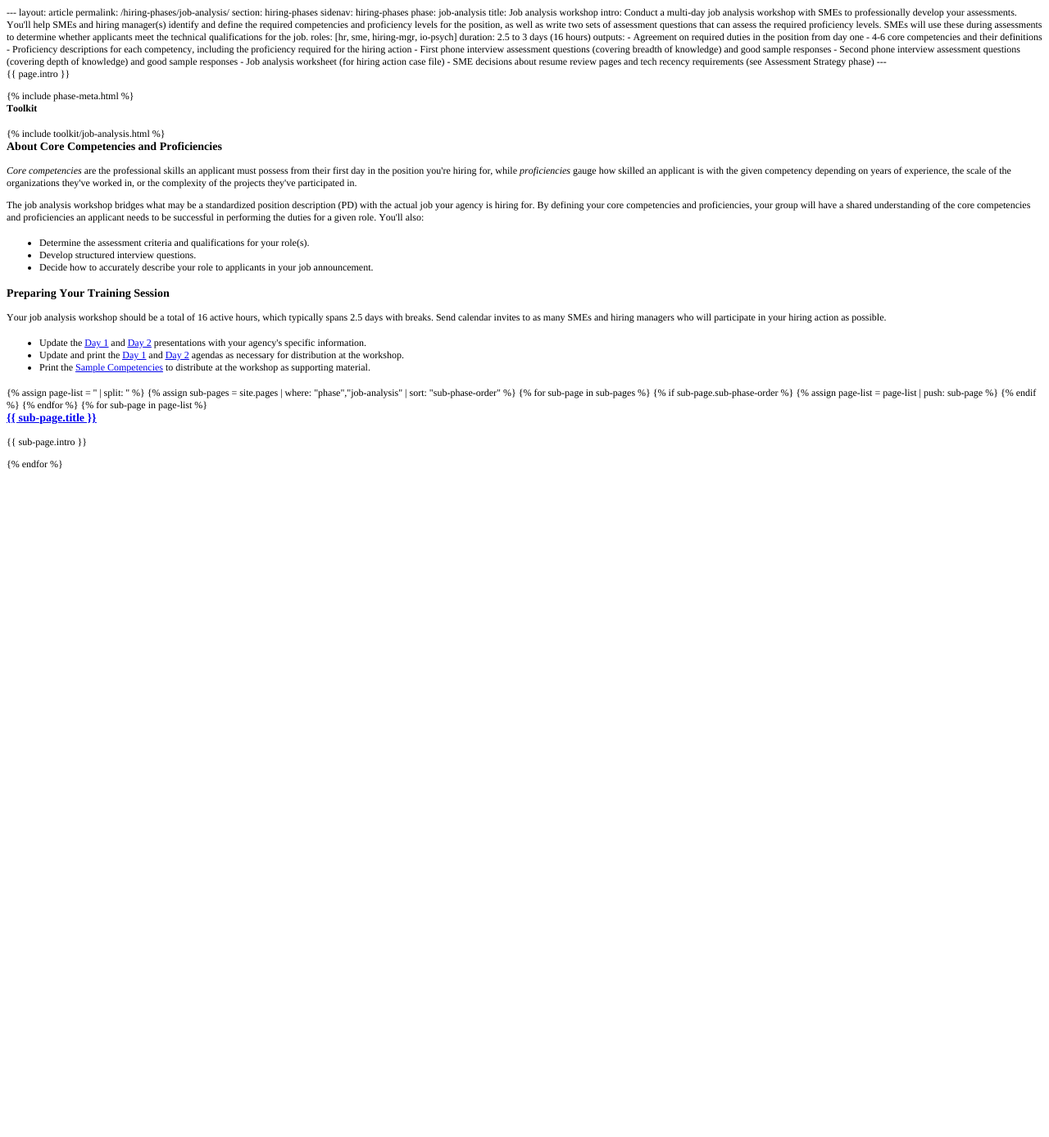
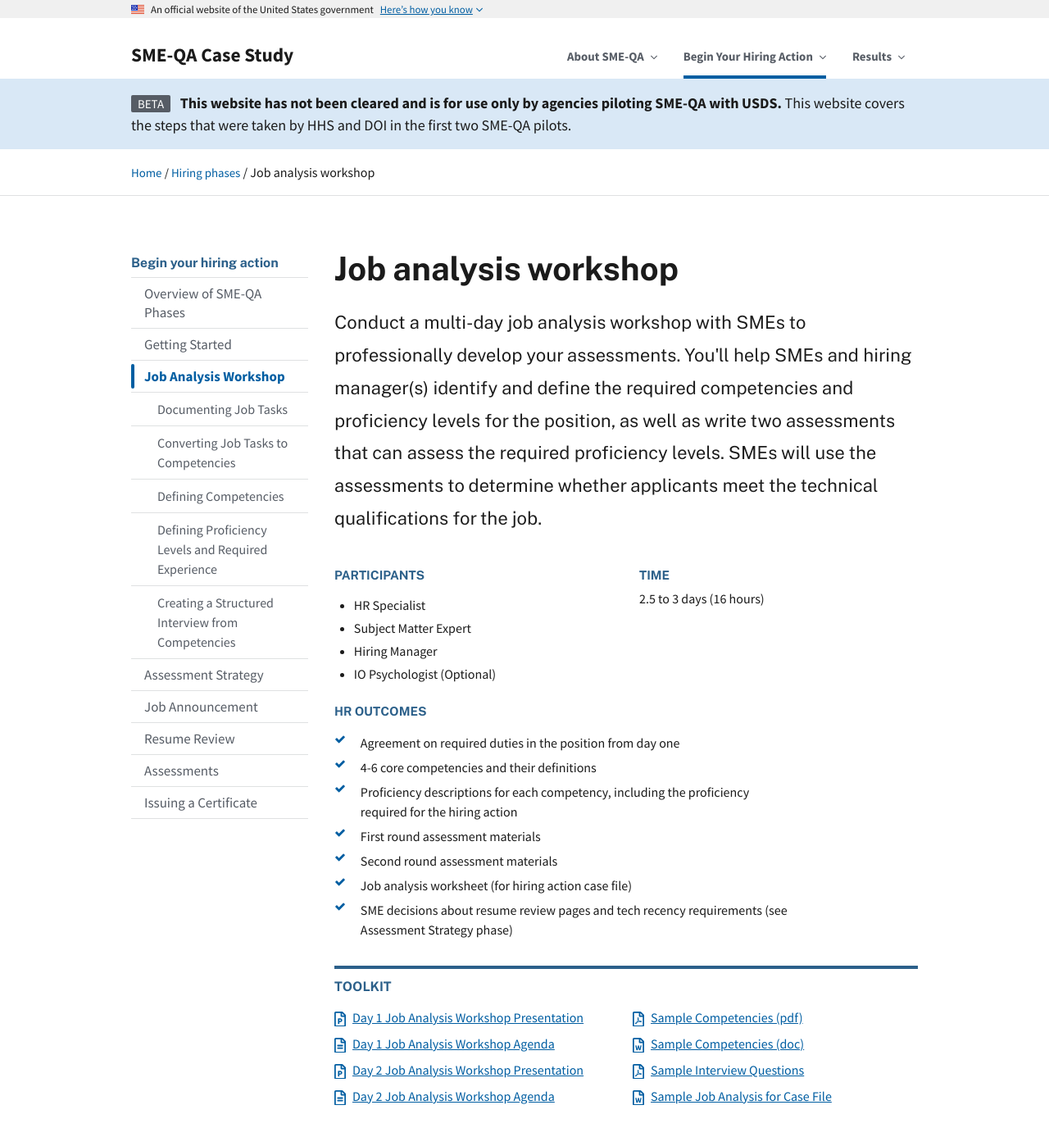
Before and after one commit to usds/SME-QA-Website, a Jekyll site: the page built from pages/phases/job-analysis/index.html, in a window 1280 px wide and 1400 px high. Shown: the top 1387 px of the window at 82% size. Built offline with Jekyll 4.4.1, drawn with Linux system fonts in a browser that asks for light colours; some of the changed text lies outside the part shown.

Commit message:
update job analysis page and undo the damage from text edit

```diff
--- a/pages/phases/job-analysis/index.html
+++ b/pages/phases/job-analysis/index.html
@@ -1,47 +1,69 @@
-<!DOCTYPE html PUBLIC "-//W3C//DTD HTML 4.01//EN" "http://www.w3.org/TR/html4/strict.dtd">
-<html>
-<head>
-  <meta http-equiv="Content-Type" content="text/html; charset=utf-8">
-  <meta http-equiv="Content-Style-Type" content="text/css">
-  <title></title>
-  <meta name="Generator" content="Cocoa HTML Writer">
-  <meta name="CocoaVersion" content="1671.6">
-  <style type="text/css">
-    p.p1 {margin: 0.0px 0.0px 0.0px 0.0px; line-height: 14.0px; font: 12.0px Times; color: #000000; -webkit-text-stroke: #000000}
-    p.p2 {margin: 0.0px 0.0px 12.0px 0.0px; line-height: 14.0px; font: 12.0px Times; color: #000000; -webkit-text-stroke: #000000}
-    li.li1 {margin: 0.0px 0.0px 0.0px 0.0px; line-height: 14.0px; font: 12.0px Times; color: #000000; -webkit-text-stroke: #000000}
-    span.s1 {font-kerning: none}
-    span.s2 {-webkit-text-stroke: 0px #000000}
-    span.s3 {text-decoration: underline ; font-kerning: none; color: #0000e9; -webkit-text-stroke: 0px #0000e9}
-    span.s4 {text-decoration: underline ; font-kerning: none}
-    span.s5 {font-kerning: none; color: #000000; -webkit-text-stroke: 0px #000000}
-    ul.ul1 {list-style-type: disc}
-  </style>
-</head>
-<body>
-<p class="p1"><span class="s1">--- layout: article permalink: /hiring-phases/job-analysis/ section: hiring-phases sidenav: hiring-phases phase: job-analysis title: Job analysis workshop intro: Conduct a multi-day job analysis workshop with SMEs to professionally develop your assessments. You'll help SMEs and hiring manager(s) identify and define the required competencies and proficiency levels for the position, as well as write two sets of assessment questions that can assess the required proficiency levels. SMEs will use these during assessments to determine whether applicants meet the technical qualifications for the job. roles: [hr, sme, hiring-mgr, io-psych] duration: 2.5 to 3 days (16 hours) outputs: - Agreement on required duties in the position from day one - 4-6 core competencies and their definitions - Proficiency descriptions for each competency, including the proficiency required for the hiring action - First phone interview assessment questions (covering breadth of knowledge) and good sample responses - Second phone interview assessment questions (covering depth of knowledge) and good sample responses - Job analysis worksheet (for hiring action case file) - SME decisions about resume review pages and tech recency requirements (see Assessment Strategy phase) ---</span></p>
-<p class="p2"><span class="s1">{{ page.intro }}<span class="Apple-converted-space"> </span></span></p>
-<p class="p1"><span class="s1">{% include phase-meta.html %}</span></p>
-<h4 style="margin: 0.0px 0.0px 16.0px 0.0px; line-height: 14.0px; font: 12.0px Times; color: #000000; -webkit-text-stroke: #000000"><span class="s1"><b>Toolkit</b></span></h4>
-<p class="p1"><span class="s1">{% include toolkit/job-analysis.html %}<span class="Apple-converted-space"> </span></span></p>
-<h3 style="margin: 0.0px 0.0px 14.0px 0.0px; line-height: 17.0px; font: 14.0px Times; color: #000000; -webkit-text-stroke: #000000"><span class="s1"><b>About Core Competencies and Proficiencies</b></span></h3>
-<p class="p2"><span class="s1"><i>Core competencies</i> are the professional skills an applicant must possess from their first day in the position you're hiring for, while <i>proficiencies</i> gauge how skilled an applicant is with the given competency depending on years of experience, the scale of the organizations they've worked in, or the complexity of the projects they've participated in.<span class="Apple-converted-space"> </span></span></p>
-<p class="p2"><span class="s1">The job analysis workshop bridges what may be a standardized position description (PD) with the actual job your agency is hiring for. By defining your core competencies and proficiencies, your group will have a shared understanding of the core competencies and proficiencies an applicant needs to be successful in performing the duties for a given role. You'll also:<span class="Apple-converted-space"> </span></span></p>
-<ul class="ul1">
-  <li class="li1"><span class="s2"></span><span class="s1">Determine the assessment criteria and qualifications for your role(s).</span></li>
-  <li class="li1"><span class="s2"></span><span class="s1">Develop structured interview questions.</span></li>
-  <li class="li1"><span class="s2"></span><span class="s1">Decide how to accurately describe your role to applicants in your job announcement.</span></li>
+---
+layout: article
+permalink: /hiring-phases/job-analysis/
+section: hiring-phases
+sidenav: hiring-phases
+phase: job-analysis
+title: Job analysis workshop
+intro: Conduct a multi-day job analysis workshop with SMEs to professionally develop your assessments. You'll help SMEs and hiring manager(s) identify and define the required competencies and proficiency levels for the position, as well as write two assessments that can assess the required proficiency levels. SMEs will use the assessments to determine whether applicants meet the technical qualifications for the job.
+roles: [hr, sme, hiring-mgr, io-psych]
+duration: 2.5 to 3 days (16 hours)
+outputs:
+  - Agreement on required duties in the position from day one
+  - 4-6 core competencies and their definitions
+  - Proficiency descriptions for each competency, including the proficiency required for the hiring action
+  - First round assessment materials
+  - Second round assessment materials
+  - Job analysis worksheet (for hiring action case file)
+  - SME decisions about resume review pages and tech recency requirements (see Assessment Strategy phase)
+---
+
+<p class="usa-intro">
+  {{ page.intro }}
+</p>
+
+{% include phase-meta.html %}
+
+<div class="chp-toolkit">
+  <h4 class="chp-toolkit__title">Toolkit</h4>
+  {% include toolkit/job-analysis.html %}
+</div>
+
+<h3>About Core Competencies and Proficiencies</h3>
+<p>
+  <em>Core competencies</em> are the professional skills an applicant must possess from their first day in the position you're hiring for, while <em>proficiencies</em> gauge how skilled an applicant is with the given competency depending on years of experience, the scale of the organizations they've worked in, or the complexity of the projects they've participated in.
+</p>
+<p>
+  The job analysis workshop bridges what may be a standardized position description (PD) with the actual job your agency is hiring for. By defining your core competencies and proficiencies, your group will have a shared understanding of the core competencies and proficiencies an applicant needs to be successful in performing the duties for a given role. You'll also:
+</p>
+<ul class="usa-list">
+  <li>Determine the assessment criteria and qualifications for your role(s).</li>
+  <li>Develop structured interview questions.</li>
+  <li>Decide how to accurately describe your role to applicants in your job announcement.</li>
 </ul>
-<h3 style="margin: 0.0px 0.0px 14.0px 0.0px; line-height: 17.0px; font: 14.0px Times; color: #000000; -webkit-text-stroke: #000000"><span class="s1"><b>Preparing Your Training Session</b></span></h3>
-<p class="p2"><span class="s1">Your job analysis workshop should be a total of 16 active hours, which typically spans 2.5 days with breaks. Send calendar invites to as many SMEs and hiring managers who will participate in your hiring action as possible.</span></p>
-<ul class="ul1">
-  <li class="li1"><span class="s2"></span><span class="s1">Update the <a href="file:///Users/s1oe/Documents/GitHub/SME-QA-Website/pages/phases/job-analysis/%7B%7Bsite.baseurl%7D%7D/toolkit/job-analysis/job-analysis-day-1-presentation.pptx"><span class="s3">Day 1</span></a> and <a href="file:///Users/s1oe/Documents/GitHub/SME-QA-Website/pages/phases/job-analysis/%7B%7Bsite.baseurl%7D%7D/toolkit/job-analysis/job-analysis-day-2-presentation.pptx"><span class="s3">Day 2</span></a> presentations with your agency's specific information.</span></li>
-  <li class="li1"><span class="s2"></span><span class="s1">Update and print the <a href="file:///Users/s1oe/Documents/GitHub/SME-QA-Website/pages/phases/job-analysis/%7B%7Bsite.baseurl%7D%7D/toolkit/job-analysis/agenda-for-job-analysis-workshop-day-1/"><span class="s3">Day 1</span></a> and <a href="file:///Users/s1oe/Documents/GitHub/SME-QA-Website/pages/phases/job-analysis/%7B%7Bsite.baseurl%7D%7D/toolkit/job-analysis/agenda-for-job-analysis-workshop-day-2/"><span class="s3">Day 2</span></a> agendas as necessary for distribution at the workshop.</span></li>
-  <li class="li1"><span class="s2"></span><span class="s1">Print the <a href="file:///Users/s1oe/Documents/GitHub/SME-QA-Website/pages/phases/job-analysis/%7B%7Bsite.baseurl%7D%7D/toolkit/job-analysis/sample-competencies.docx"><span class="s3">Sample Competencies</span></a> to distribute at the workshop as supporting material.</span></li>
+
+<h3>Preparing Your Training Session</h3>
+
+<p>Your job analysis workshop should be a total of 16 active hours, which typically spans 2.5 days with breaks. Send calendar invites to as many SMEs and hiring managers who will participate in your hiring action as possible.</p>
+<ul class="usa-list">
+  <li>Update the <a href="{{site.baseurl}}/toolkit/job-analysis/job-analysis-day-1-presentation.pptx">Day 1</a> and <a href="{{site.baseurl}}/toolkit/job-analysis/job-analysis-day-2-presentation.pptx">Day 2</a> presentations with your agency's specific information.</li>
+  <li>Update and print the <a href="{{site.baseurl}}/toolkit/job-analysis/agenda-for-job-analysis-workshop-day-1/">Day 1</a> and <a href="{{site.baseurl}}/toolkit/job-analysis/agenda-for-job-analysis-workshop-day-2/">Day 2</a> agendas as necessary for distribution at the workshop.</li>
+  <li>Print the <a href="{{site.baseurl}}/toolkit/job-analysis/sample-competencies.docx">Sample Competencies</a> to distribute at the workshop as supporting material.</li>
 </ul>
-<p class="p1"><span class="s1">{% assign page-list = '' | split: '' %} {% assign sub-pages = site.pages | where: "phase","job-analysis" | sort: "sub-phase-order" %} {% for sub-page in sub-pages %} {% if sub-page.sub-phase-order %} {% assign page-list = page-list | push: sub-page %} {% endif %} {% endfor %} {% for sub-page in page-list %}</span></p>
-<h3 style="margin: 0.0px 0.0px 14.0px 0.0px; line-height: 17.0px; font: 14.0px Times; color: #0000e9; -webkit-text-stroke: #0000e9"><span class="s4"><a href="file:///Users/s1oe/Documents/GitHub/SME-QA-Website/pages/phases/job-analysis/%7B%7B%20site.baseurl%20%7D%7D%7B%7B%20sub-page.permalink%20%7D%7D"><b>{{ sub-page.title }}</b></a></span><span class="s5"><b><span class="Apple-converted-space"> </span></b></span></h3>
-<p class="p2"><span class="s1">{{ sub-page.intro }}<span class="Apple-converted-space"> </span></span></p>
-<p class="p1"><span class="s1">{% endfor %}<span class="Apple-converted-space"> </span></span></p>
-</body>
-</html>
+
+{% assign page-list = '' | split: '' %}
+{% assign sub-pages = site.pages | where: "phase","job-analysis" | sort: "sub-phase-order" %}
+{% for sub-page in sub-pages %}
+  {% if sub-page.sub-phase-order %}
+    {% assign page-list = page-list | push: sub-page %}
+  {% endif %}
+{% endfor %}
+
+{% for sub-page in page-list %}
+  <h3>
+    <a href="{{ site.baseurl }}{{ sub-page.permalink }}">{{ sub-page.title }}</a>
+  </h3>
+  <p>
+    {{ sub-page.intro }}
+  </p>
+{% endfor %}
```
